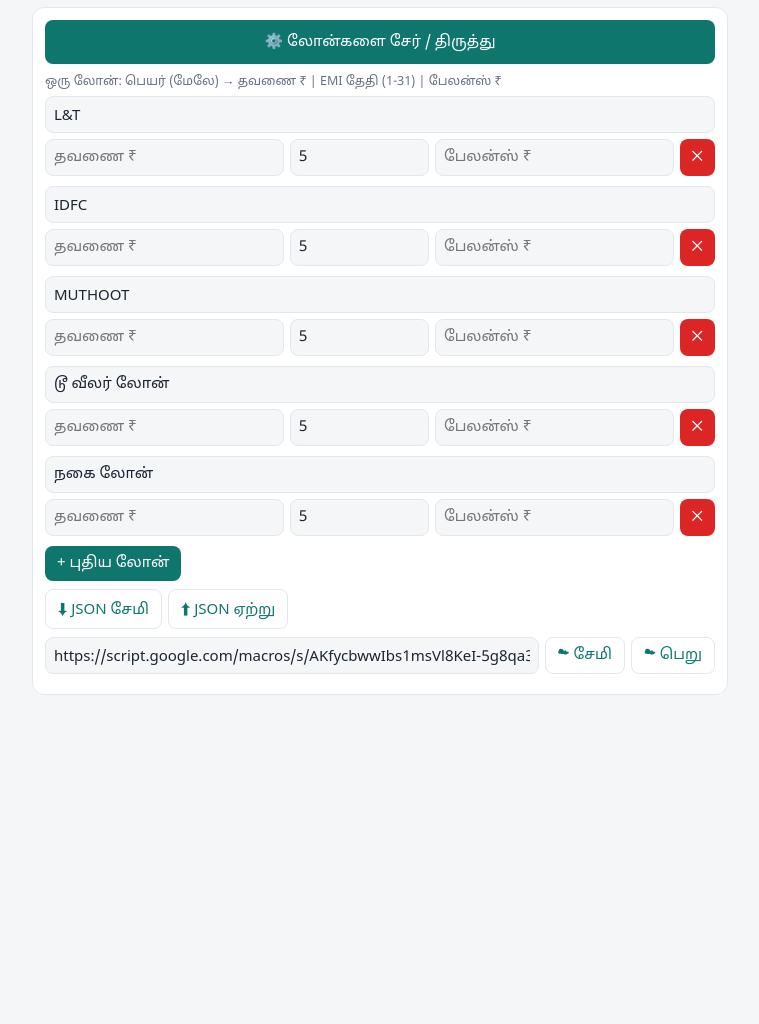
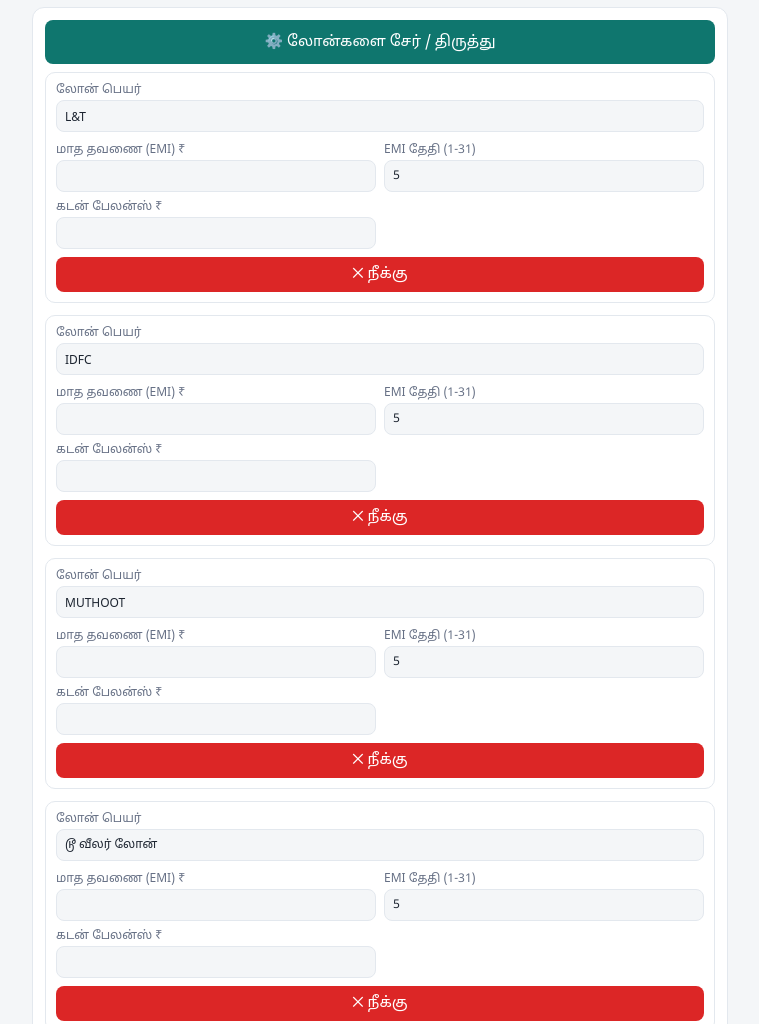
Before and after one commit to Dhasscsc/Loan_Planer, a plain HTML site: page index.html in a window 1280 px wide. Shown: the part 707-1731 px from the top of the page, without its empty margins (260-1019 px from the left). Before the commit the page ends 1424 px from the top, so only its background shows below. Drawn offline with Linux system fonts and the light colour scheme.

Commit message:
Add files via upload

```diff
--- a/index.html
+++ b/index.html
@@ -36,7 +36,7 @@ details{margin-top:8px}
 summary{cursor:pointer;color:var(--mu);font-size:13px}
 .h{display:flex;justify-content:space-between;align-items:center;font-size:13px;padding:4px 0;border-bottom:1px dashed var(--bd)}
 .h button{padding:2px 8px;font-size:12px}
-.lm{display:grid;grid-template-columns:1.2fr .7fr 1.2fr auto;gap:6px;margin-bottom:10px}
+.lm{display:grid;grid-template-columns:1fr 1fr;gap:8px;margin-bottom:12px;padding:10px;border:1px solid var(--bd);border-radius:10px}.lm label{font-size:12px;color:var(--mu);display:flex;flex-direction:column;gap:3px}.lm label:first-child,.lm button{grid-column:1/-1}
 .fx{display:flex;gap:6px;flex-wrap:wrap;margin-top:8px}
 .paid{opacity:.75}
 </style>
@@ -49,8 +49,8 @@ summary{cursor:pointer;color:var(--mu);font-size:13px}
 <div id="ls"></div>
 <div class="card">
 <button data-a="tg" style="width:100%;padding:12px">⚙️ லோன்களை சேர் / திருத்து</button>
-<div id="lw" style="margin-top:8px"><small style="display:block;color:var(--mu);margin-bottom:6px">ஒரு லோன்: பெயர் (மேலே) → தவணை ₹ | EMI தேதி (1-31) | பேலன்ஸ் ₹</small><div id="lm"></div>
-<div class="fx"><button data-a="addloan">+ புதிய லோன்</button></div></div>
+<div id="lw" style="margin-top:8px"><div id="lm"></div>
+<div class="fx"><button class="g" data-a="addloan">+ புதிய லோன்</button><button data-a="sv" style="background:var(--ok);flex:1">💾 சேவ் செய்</button></div></div>
 <div class="fx">
 <button class="g" data-a="exp">⬇ JSON சேமி</button>
 <button class="g" data-a="imp">⬆ JSON ஏற்று</button>
@@ -107,12 +107,13 @@ h+='</details>'}
 h+='</div>'});
 document.getElementById('ls').innerHTML=h;
 document.getElementById('sm').innerHTML='<div style="grid-column:1/-1"><small>மொத்த கடன் பேலன்ஸ்</small><b class="bad">'+inr(tB)+'</b></div><div><small>மொத்த மாத தவணை</small><b>'+inr(tE)+'</b></div><div><small>மொத்த ஒதுக்கியது</small><b class="ok">'+inr(tS)+'</b></div><div><small>தினசரி மொத்த இலக்கு</small><b>'+inr(tD)+'</b></div><div><small>மீதம் ('+(cur?'இன்று முதல் தினம்':'மாதம்')+')</small><b class="wa">'+inr(cur?tC:Math.max(0,tE-tS))+'</b></div>';
-var lm='';S.loans.forEach(function(l){lm+='<div class="lm"><input style="grid-column:1/-1" data-f="name" data-i="'+l.id+'" value="'+esc(l.name)+'" placeholder="பெயர்"><input type="number" inputmode="numeric" data-f="emi" data-i="'+l.id+'" value="'+(l.emi||'')+'" placeholder="தவணை ₹"><input type="number" inputmode="numeric" data-f="due" data-i="'+l.id+'" value="'+l.due+'" placeholder="தேதி"><input type="number" inputmode="numeric" data-f="bal" data-i="'+l.id+'" value="'+(l.bal||'')+'" placeholder="பேலன்ஸ் ₹"><button class="r" data-a="rm" data-i="'+l.id+'">✕</button></div>'});
+var lm='';S.loans.forEach(function(l){var f=function(k,lb,v,t){return '<label>'+lb+'<input '+(t||'type="number" inputmode="numeric"')+' data-f="'+k+'" data-i="'+l.id+'" value="'+v+'"></label>'};lm+='<div class="lm">'+f('name','லோன் பெயர்',esc(l.name),'type="text"')+f('emi','மாத தவணை (EMI) ₹',l.emi||'')+f('due','EMI தேதி (1-31)',l.due)+f('bal','கடன் பேலன்ஸ் ₹',l.bal||'')+'<button class="r" data-a="rm" data-i="'+l.id+'">✕ நீக்கு</button></div>'});
 var o=document.getElementById('lm'),open=document.activeElement&&o.contains(document.activeElement);
 if(!open)o.innerHTML=lm}
 function push(id,a){a=+a;if(!(a>0))return;(S.dep[ym]=S.dep[ym]||{})[id]=dep(id).concat([{d:TD,a:a}]);save();render()}
 document.addEventListener('click',function(e){var b=e.target.closest('[data-a]');if(!b)return;var a=b.dataset.a,id=b.dataset.i;
-if(a==='tg'){var w=document.getElementById('lw');w.style.display=w.style.display==='none'?'block':'none'}
+if(a==='sv'){save();document.getElementById('lw').style.display='none';window.scrollTo(0,0);render()}
+else if(a==='tg'){var w=document.getElementById('lw');w.style.display=w.style.display==='none'?'block':'none'}
 else if(a==='prev'||a==='next'){var y=+ym.slice(0,4),m=+ym.slice(5)+(a==='next'?1:-1);if(m<1){m=12;y--}if(m>12){m=1;y++}ym=y+'-'+pad(m);document.getElementById('lm').innerHTML='';render()}
 else if(a==='day'){var l=S.loans.find(function(x){return x.id===id});push(id,Math.ceil((+l.emi||0)/new Date(+ym.slice(0,4),+ym.slice(5),0).getDate()))}
 else if(a==='cus'){var i=document.getElementById('c'+id);push(id,i.value)}
```
